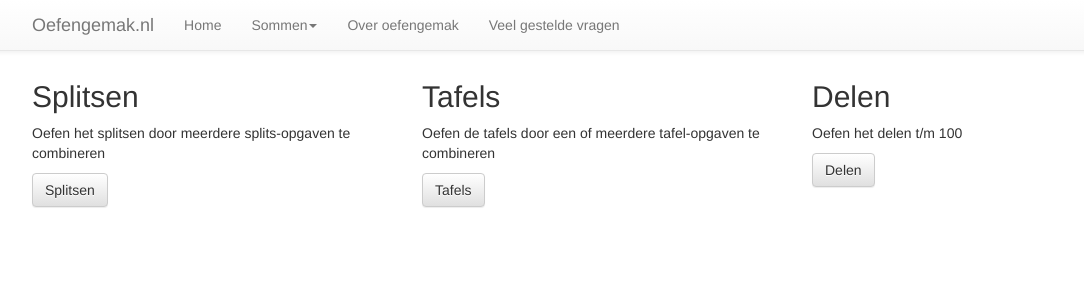
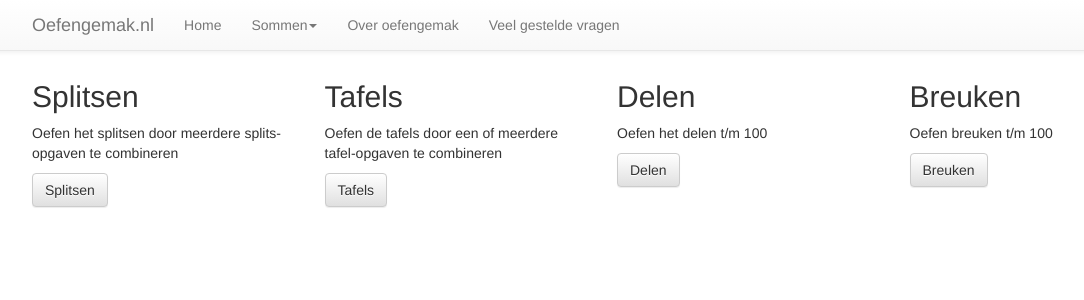
Before and after one commit to coduinix/oefengemak, a Jekyll site: the page built from index.html, in a window 1280 px wide. Shown: the top 300 px of the page, without its empty margins (38-1122 px from the left). Built offline with Jekyll 4.4.1, drawn with Linux system fonts in a browser that asks for light colours; nearby versions of some CDN libraries.

Commit message:
Release fractions module

```diff
--- a/_layouts/default.html
+++ b/_layouts/default.html
@@ -52,6 +52,7 @@
 								<li class=''><a href="splitsen.html">Splitsen</a></li>
 								<li class=''><a href="tafels.html">Tafels</a></li>
 								<li class=''><a href="delen.html">Delen</a></li>
+								<li class=''><a href="breuken.html">Breuken</a></li>
 							</ul>
 						</li>
 						<li class=''><a href="about.html">Over oefengemak</a></li>
--- a/index.html
+++ b/index.html
@@ -5,20 +5,25 @@ titleShort: Home
 ---
 <div class="container">
     <div class="row">
-        <div class="col-md-4">
+        <div class="col-md-3">
             <h2>Splitsen</h2>
             <p>Oefen het splitsen door meerdere splits-opgaven te combineren</p>
             <p><a class="btn btn-default" href="splitsen.html" role="button">Splitsen</a></p>
         </div>
-        <div class="col-md-4">
+        <div class="col-md-3">
             <h2>Tafels</h2>
             <p>Oefen de tafels door een of meerdere tafel-opgaven te combineren</p>
             <p><a class="btn btn-default" href="tafels.html" role="button">Tafels</a></p>
         </div>
-        <div class="col-md-4">
+        <div class="col-md-3">
             <h2>Delen</h2>
             <p>Oefen het delen t/m 100</p>
             <p><a class="btn btn-default" href="delen.html" role="button">Delen</a></p>
         </div>
+        <div class="col-md-3">
+            <h2>Breuken</h2>
+            <p>Oefen breuken t/m 100</p>
+            <p><a class="btn btn-default" href="breuken.html" role="button">Breuken</a></p>
+        </div>
     </div>
 </div>
--- a/splitsen.html
+++ b/splitsen.html
@@ -84,4 +84,3 @@ title: Splits sommen
 		});
 	});
 </script>
-</html>
```
Also changed, not shown: breuken.html (renamed from breuken-gelijknamig.html).
